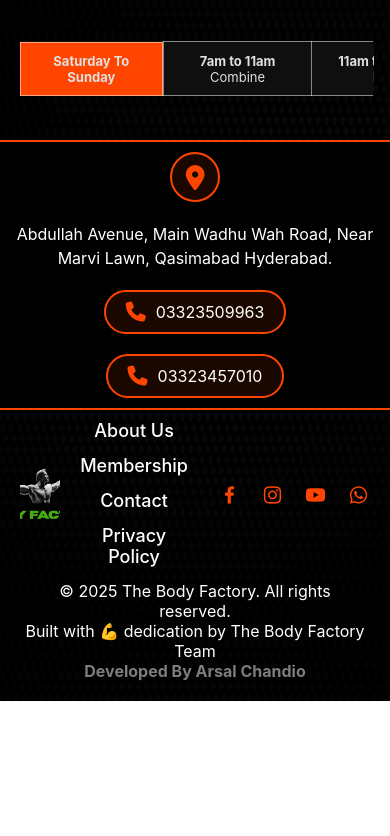
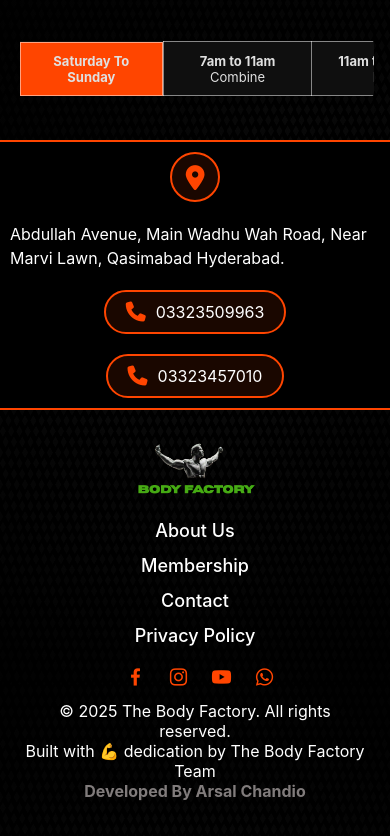
Before and after one commit to ArsalJan34/BodyFactoryGym_BU, a plain HTML site: page index.html in a window 390 px wide. Shown: the part 3668-4504 px from the top of the page. Before the commit the page ends 4369 px from the top, so only its background shows below. Drawn offline with nearby package versions, Linux system fonts and the light colour scheme.

Commit message:
Changes made

```diff
--- a/style.css
+++ b/style.css
@@ -1188,12 +1188,19 @@ header {
     background-position: center right 35%;
   }
 }
+
 @media (max-width: 768px) {
-  footer {
+  .footer {
     flex-direction: column;
     align-items: center;
     text-align: center;
     padding: 25px 5%;
+  }
+
+  .footer-content {
+    flex-direction: column;
+    align-items: center;
+    gap: 15px;
   }
 
   .footer-links {
```
